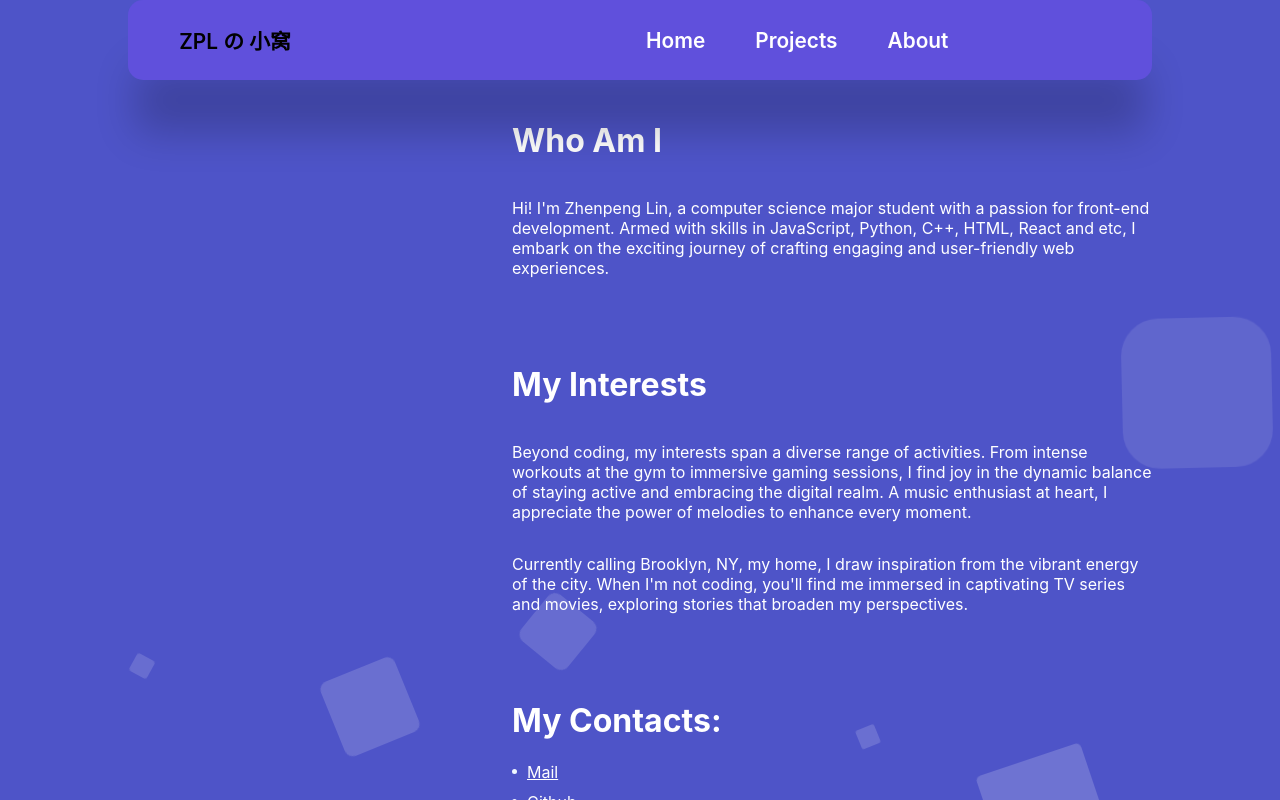
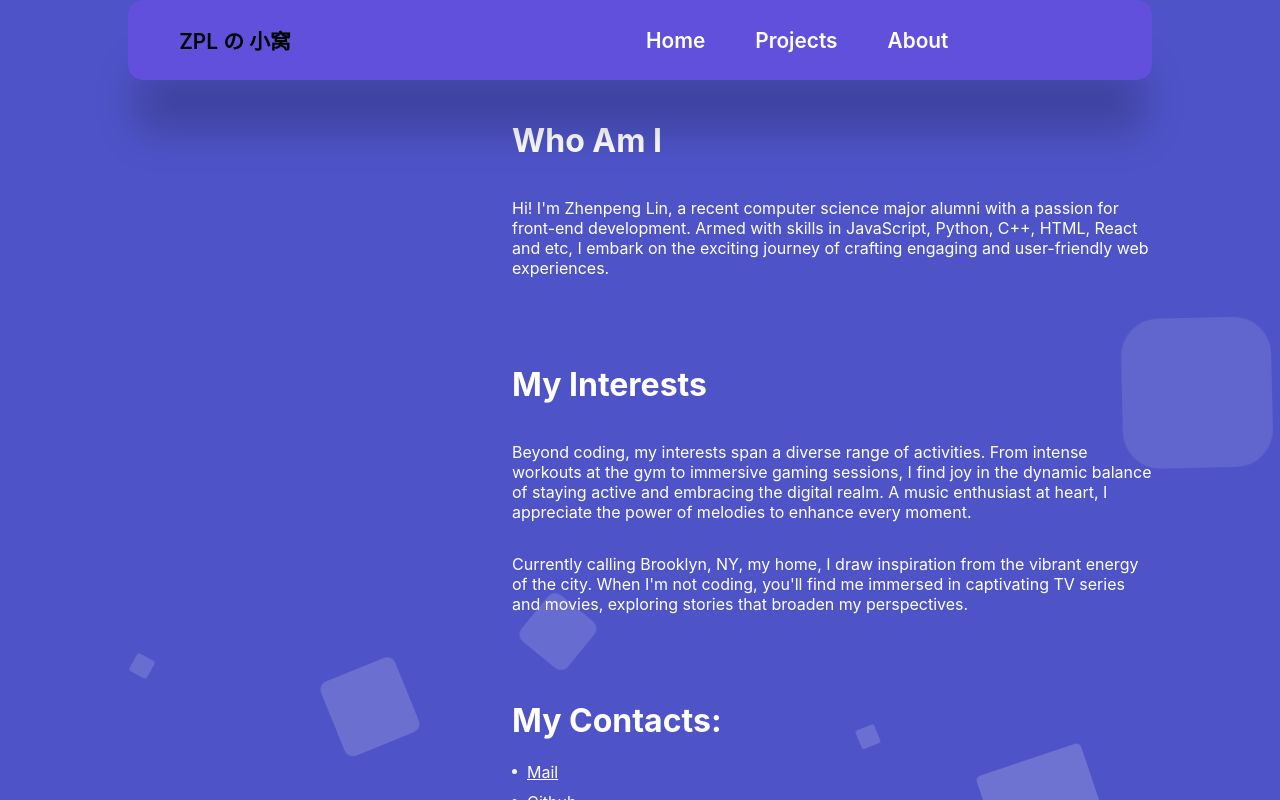
Before and after one commit to ZhenpengLin111/My-Portfolio, a React (Create React App) app: page /About in a window 1280 px wide. Built offline with nearby package versions, Linux system fonts and the light colour scheme.

Commit message:
update About page

```diff
--- a/src/Pages/About/index.jsx
+++ b/src/Pages/About/index.jsx
@@ -27,7 +27,7 @@ function About() {
                         <li>
                             <h1>Who Am I</h1>
                             <p>
-                                Hi! I'm Zhenpeng Lin, a computer science major student with a passion for front-end development.
+                                Hi! I'm Zhenpeng Lin, a recent computer science major alumni with a passion for front-end development.
                                 Armed with skills in JavaScript, Python, C++, HTML, React and etc,
                                 I embark on the exciting journey of crafting engaging and user-friendly web experiences.
                             </p>
@@ -58,6 +58,12 @@ function About() {
                                 <a href="https://github.com/ZhenpengLin111" target="_blank" rel="noopener noreferrer">
                                     <div className="dot"></div>
                                     <span>Github</span>
+                                </a>
+                            </ol>
+                            <ol>
+                                <a href="https://www.linkedin.com/in/zhenpeng-lin-317621227" target="_blank" rel="noopener noreferrer">
+                                    <div className="dot"></div>
+                                    <span>LinkedIn</span>
                                 </a>
                             </ol>
                             <ol>
```
